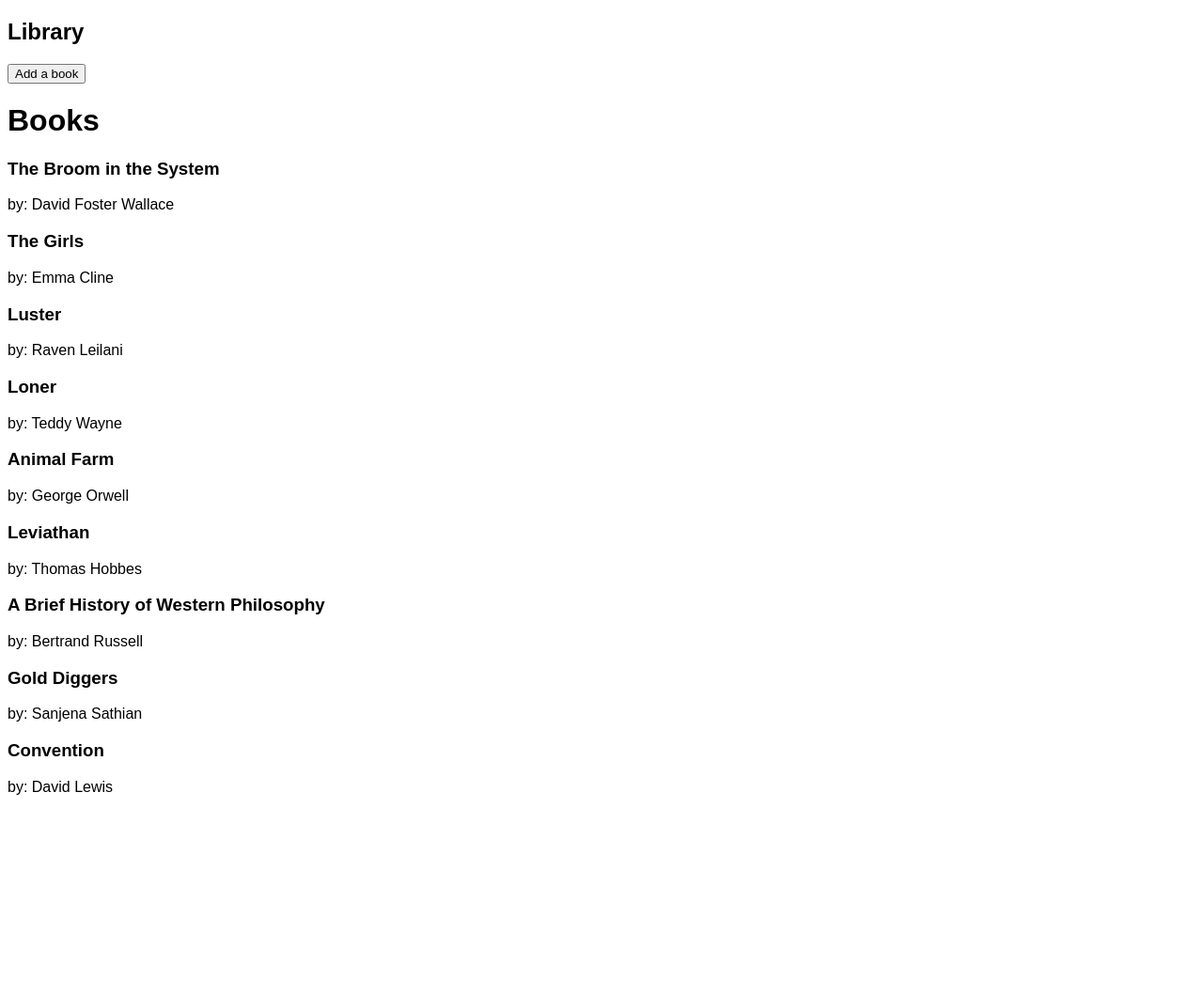
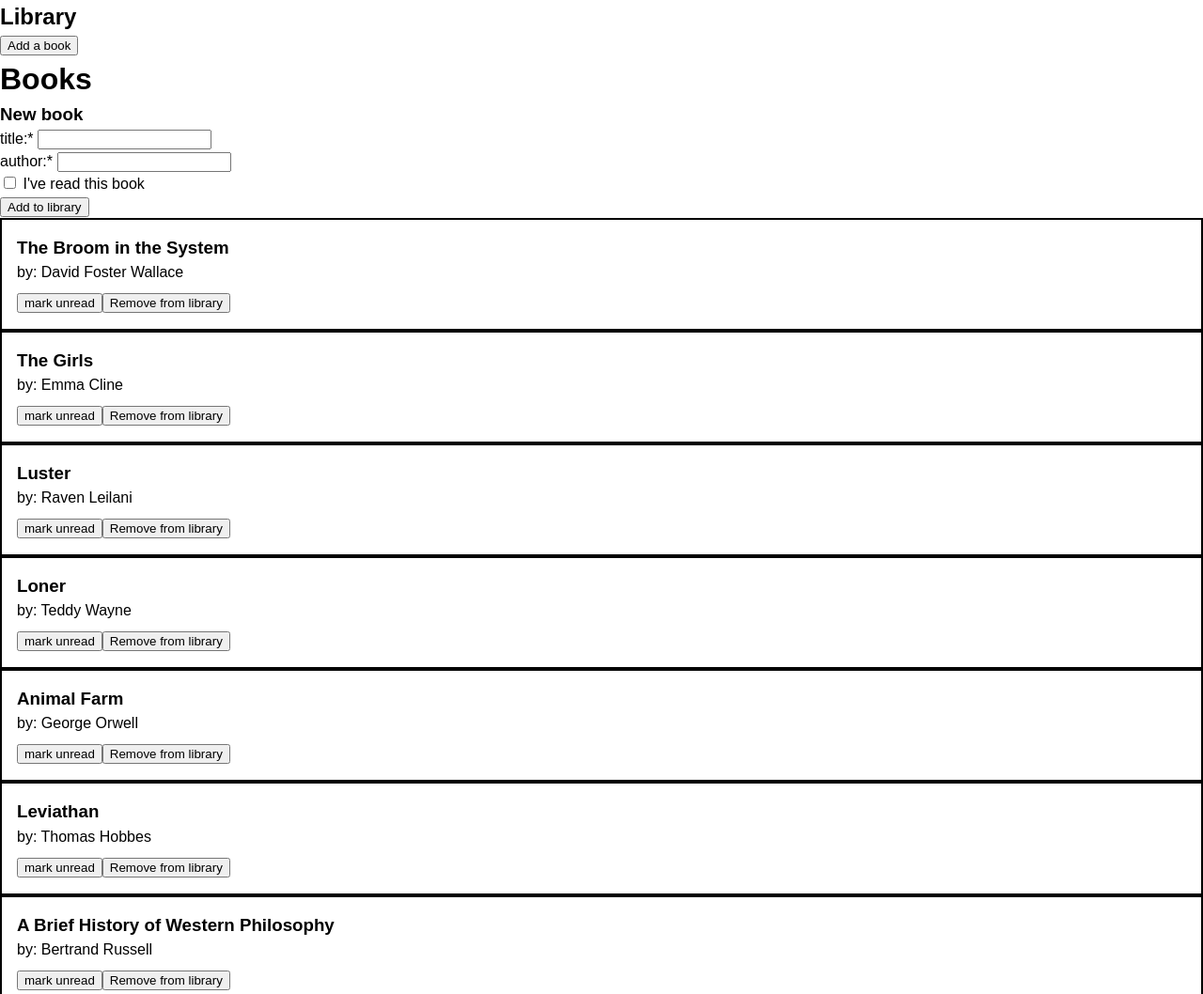
Before and after one commit to MooseCowBear/odin-library, a plain HTML site: page index.html in a window 1280 px wide. Shown: the top 1058 px of the page at 94% size. Before the commit the page ends 863 px from the top, so only its background shows below. Drawn offline with Linux system fonts and the light colour scheme.

Commit message:
add new book form and new book form event listener

```diff
--- a/index.html
+++ b/index.html
@@ -11,11 +11,27 @@
   <header>
     <h2>Library</h2>
     <div>
-      <button>Add a book</button>
+      <button id="add">Add a book</button>
     </div>
   </header>
   <main>
     <h1>Books</h1>
+    <form action="#">
+      <h3>New book</h3>
+      <div>
+        <label for="title">title:*</label>
+        <input type="text" id="title" required>
+      </div>
+      <div>
+        <label for="author">author:*</label>
+        <input type="text" id="author" required>
+      </div>
+      <div>
+        <input type="checkbox" id="read">
+        <label for="read">I've read this book</label>
+      </div>
+      <input type="submit" id="submit" value="Add to library">
+    </form>
     <div id="books">
 
     </div>
--- a/script.js
+++ b/script.js
@@ -48,11 +48,31 @@ addBookButton.addEventListener("click", () => {
   newBookForm.display = "block"; //could be flex. need to build this.
 });
 
-//need event listener for form submit button
+//adding a new book. currently letting html take care of validation
+const submitBtn = document.getElementById("submit");
+submitBtn.addEventListener("click", (event) => {
+  event.preventDefault();
+  const newBookTitle = document.getElementById("title");
+  const newBookAuthor = document.getElementById("author");
+  const newBookRead = document.getElementById("read");
+
+  const newBook = new Book(newBookTitle.value, newBookAuthor.value, newBookRead.checked);
+
+  addBookToDom(newBook, library.length, booksDiv);
+
+  //reset the form
+  newBookTitle.value = "";
+  newBookAuthor.value = "";
+  newBookRead.checked = false;
+});
+
+//need event listeners for remove button, mark read/unread button
+
 
 function addBookToDom(book, index, attachTo) {
   const newBookDiv = document.createElement("div");
   newBookDiv.dataset.id = index;
+  newBookDiv.classList.add("book_card");
 
   const bookInfoDiv = document.createElement("div");
   bookInfoDiv.classList.add("book_info"); //bc will want to style
@@ -68,12 +88,19 @@ function addBookToDom(book, index, attachTo) {
 
   newBookDiv.appendChild(bookInfoDiv);
 
+  const buttonDiv = document.createElement("div");
+
   const readBtn = document.createElement("button");
   readBtn.innerText = book.read ? "mark unread" : "mark read";
   readBtn.classList.add(book.read ? "read" : "not_read");
 
   const removeBtn = document.createElement("button");
-  removeBtn.innerText = "Remove";
+  removeBtn.innerText = "Remove from library";
+
+  buttonDiv.appendChild(readBtn);
+  buttonDiv.appendChild(removeBtn);
+
+  newBookDiv.appendChild(buttonDiv);
 
   attachTo.appendChild(newBookDiv); //add to the books div
 }
--- a/style.css
+++ b/style.css
@@ -1,3 +1,68 @@
+/* reset */
+*,
+*::before,
+*::after {
+  box-sizing: border-box;
+}
+
+body,
+h1,
+h2,
+h3,
+p,
+section,
+article {
+  margin: 0;
+  padding: 0;
+}
+
+img {
+  max-width: 100%;
+  display: block;
+}
+
+button {
+  font-family: inherit;
+}
+
+body {
+  min-height: 100vh;
+  text-rendering: optimizeSpeed;
+  line-height: 1.5;
+}
+
+html:focus-within {
+  scroll-behavior: smooth;
+}
+
+a:not([class]) {
+  text-decoration-skip-ink: auto;
+}
+
+@media (prefers-reduced-motion: reduce) {
+  html:focus-within {
+   scroll-behavior: auto;
+  }
+
+  *,
+  *::before,
+  *::after {
+    animation-duration: 0.01ms !important;
+    animation-iteration-count: 1 !important;
+    transition-duration: 0.01ms !important;
+    scroll-behavior: auto !important;
+  }
+}
+/* end reset */
+
 body {
   font-family: sans-serif;
 }
+
+.book_card {
+  display: flex;
+  flex-direction: column;
+  gap: 0.5rem;
+  padding: 1rem;
+  border: 2px solid black;
+}
```
